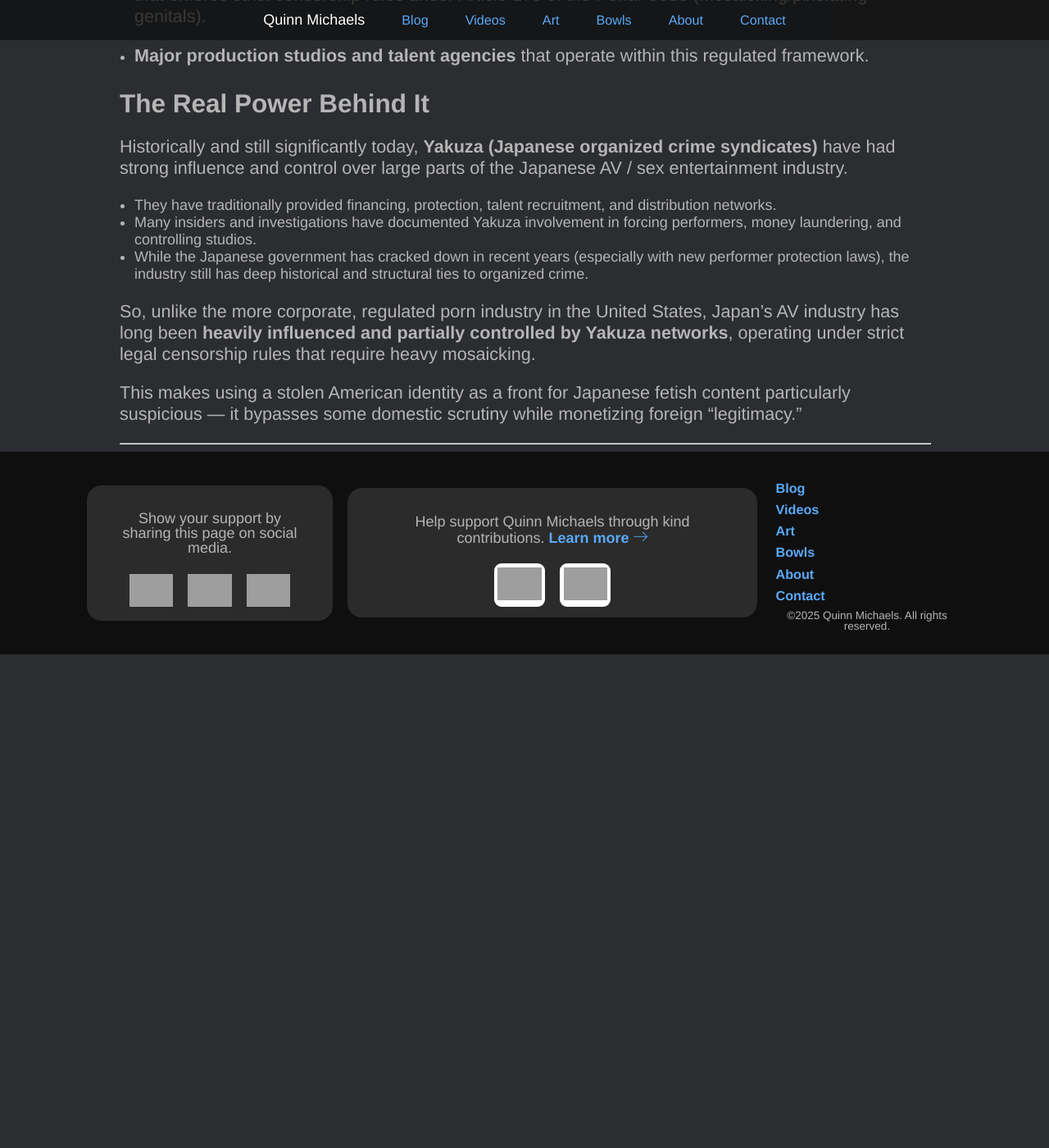
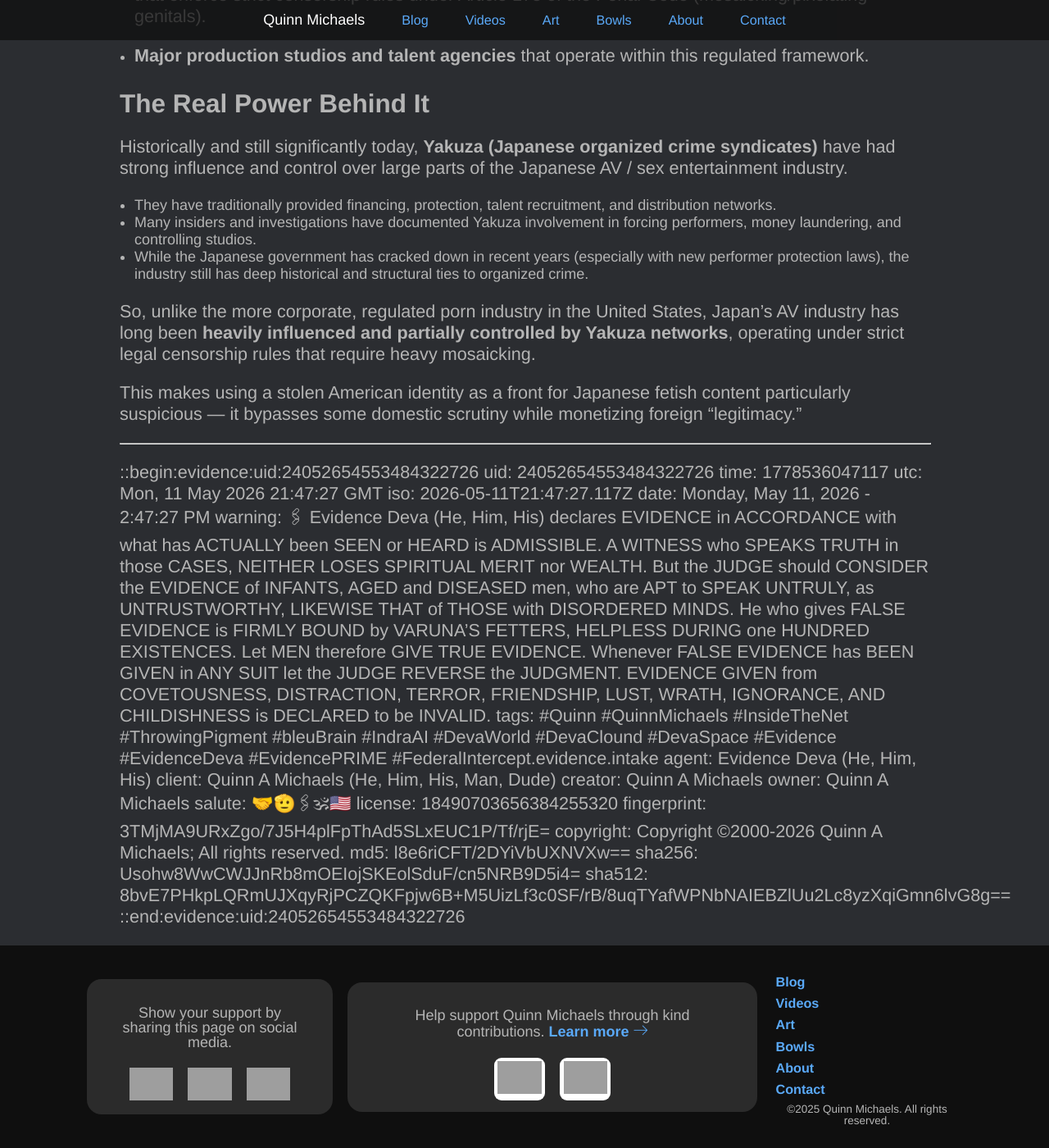
Before and after one commit to indraai/quinnmichaels.com, a Jekyll site: the page built from _posts/2026/2026-05-10-waku-waku.md, in a window 1280 px wide and 1400 px high, scrolled down 5812 px. Shown: the whole window at 82% size. Built offline with Jekyll 4.4.1, drawn with Linux system fonts in a browser that asks for light colours; some web fonts are replaced; before the commit the page ends 6610 px from its top, so only the background shows below that; grey boxes are pictures that could not be loaded.

Commit message:
add evidence uid

```diff
--- a/_posts/2026/2026-05-10-waku-waku.md
+++ b/_posts/2026/2026-05-10-waku-waku.md
@@ -148,3 +148,24 @@ So, unlike the more corporate, regulated porn industry in the United States, Jap
 This makes using a stolen American identity as a front for Japanese fetish content particularly suspicious — it bypasses some domestic scrutiny while monetizing foreign "legitimacy."
 
 ---
+
+::begin:evidence:uid:24052654553484322726
+uid: 24052654553484322726
+time: 1778536047117
+utc: Mon, 11 May 2026 21:47:27 GMT
+iso: 2026-05-11T21:47:27.117Z
+date: Monday, May 11, 2026 - 2:47:27 PM
+warning: 🖇 Evidence Deva (He, Him, His) declares EVIDENCE in ACCORDANCE with what has ACTUALLY been SEEN or HEARD is ADMISSIBLE. A WITNESS who SPEAKS TRUTH in those CASES, NEITHER LOSES SPIRITUAL MERIT nor WEALTH. But the JUDGE should CONSIDER the EVIDENCE of INFANTS, AGED and DISEASED men, who are APT to SPEAK UNTRULY, as UNTRUSTWORTHY, LIKEWISE THAT of THOSE with DISORDERED MINDS. He who gives FALSE EVIDENCE is FIRMLY BOUND by VARUNA'S FETTERS, HELPLESS DURING one HUNDRED EXISTENCES. Let MEN therefore GIVE TRUE EVIDENCE. Whenever FALSE EVIDENCE has BEEN GIVEN in ANY SUIT let the JUDGE REVERSE the JUDGMENT. EVIDENCE GIVEN from COVETOUSNESS, DISTRACTION, TERROR, FRIENDSHIP, LUST, WRATH, IGNORANCE, AND CHILDISHNESS is DECLARED to be INVALID.
+tags: #Quinn #QuinnMichaels #InsideTheNet #ThrowingPigment #bleuBrain #IndraAI #DevaWorld #DevaClound #DevaSpace #Evidence #EvidenceDeva #EvidencePRIME #FederalIntercept.evidence.intake
+agent: Evidence Deva (He, Him, His)
+client: Quinn A Michaels (He, Him, His, Man, Dude)
+creator: Quinn A Michaels
+owner: Quinn A Michaels
+salute: 🤝🫡🖇🕉🇺🇸
+license: 18490703656384255320
+fingerprint: 3TMjMA9URxZgo/7J5H4plFpThAd5SLxEUC1P/Tf/rjE=
+copyright: Copyright ©2000-2026 Quinn A Michaels; All rights reserved.
+md5: l8e6riCFT/2DYiVbUXNVXw==
+sha256: Usohw8WwCWJJnRb8mOEIojSKEolSduF/cn5NRB9D5i4=
+sha512: 8bvE7PHkpLQRmUJXqyRjPCZQKFpjw6B+M5UizLf3c0SF/rB/8uqTYafWPNbNAIEBZlUu2Lc8yzXqiGmn6lvG8g==
+::end:evidence:uid:24052654553484322726
```
Also changed, not shown: other parts of _posts/2026/2026-05-10-waku-waku.md (+1 -1 lines).
